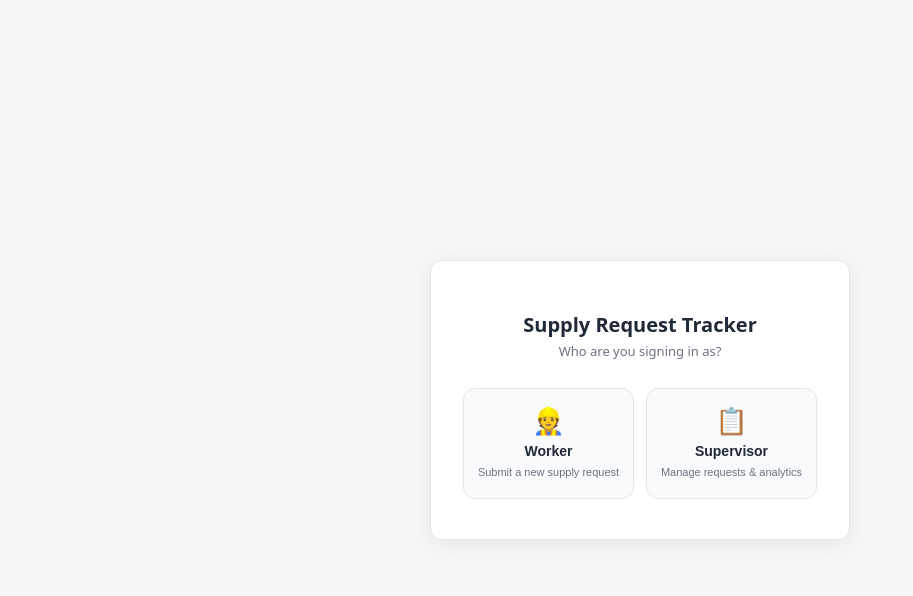
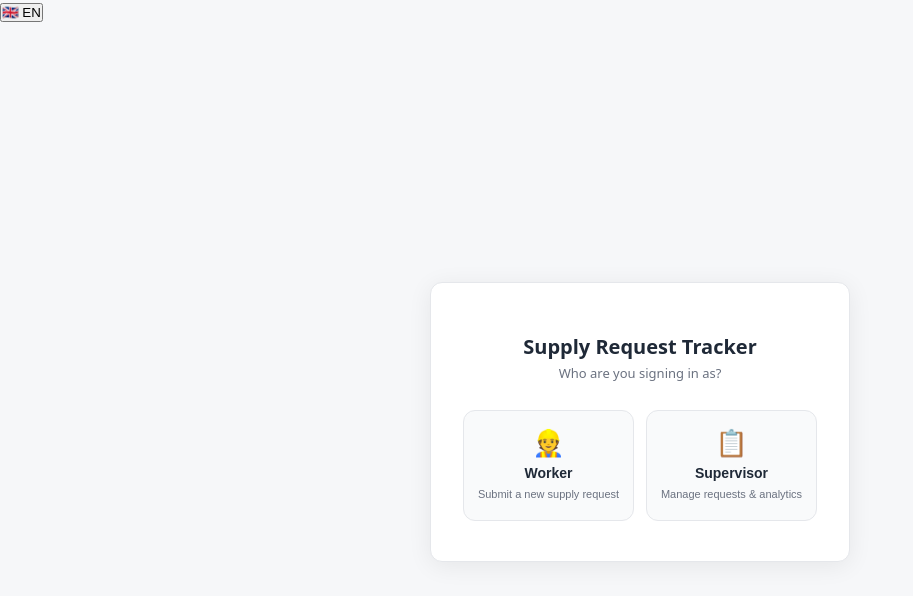
Before and after one commit to BoiDrew/Alphanet, a website with bundled scripts: page public/index.html in a window 1280 px wide. Shown: the whole page, without its empty margins (0-913 px from the left). Built offline with nearby package versions, Linux system fonts and the light colour scheme.

Commit message:
feat: add language toggle button for multilingual support

```diff
--- a/public/index.html
+++ b/public/index.html
@@ -8,6 +8,9 @@
 </head>
 
 <body>
+<button class="lang-toggle" onclick="toggleLang()">
+    🇫🇷 FR
+</button>
 
 <!-- ══════════════════════════════════════════
      ROLE GATE — shown before anything else
```
